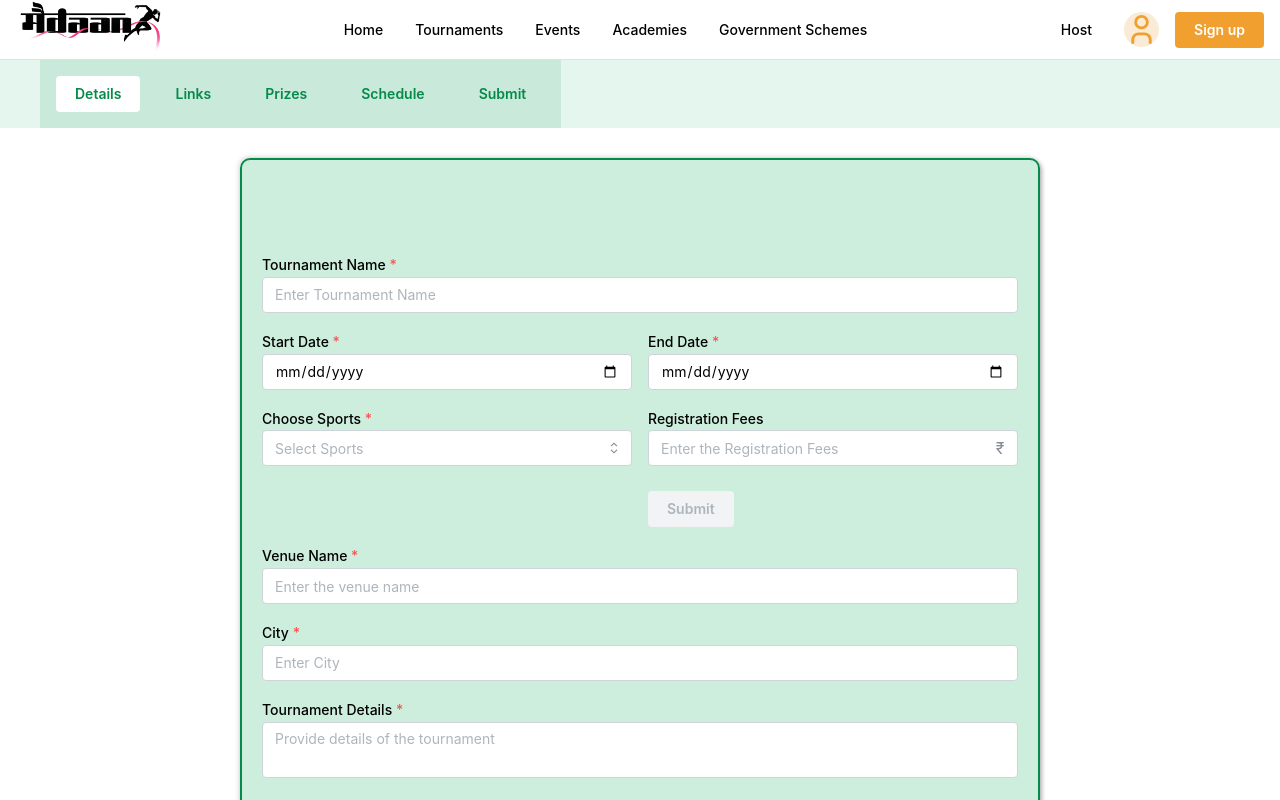
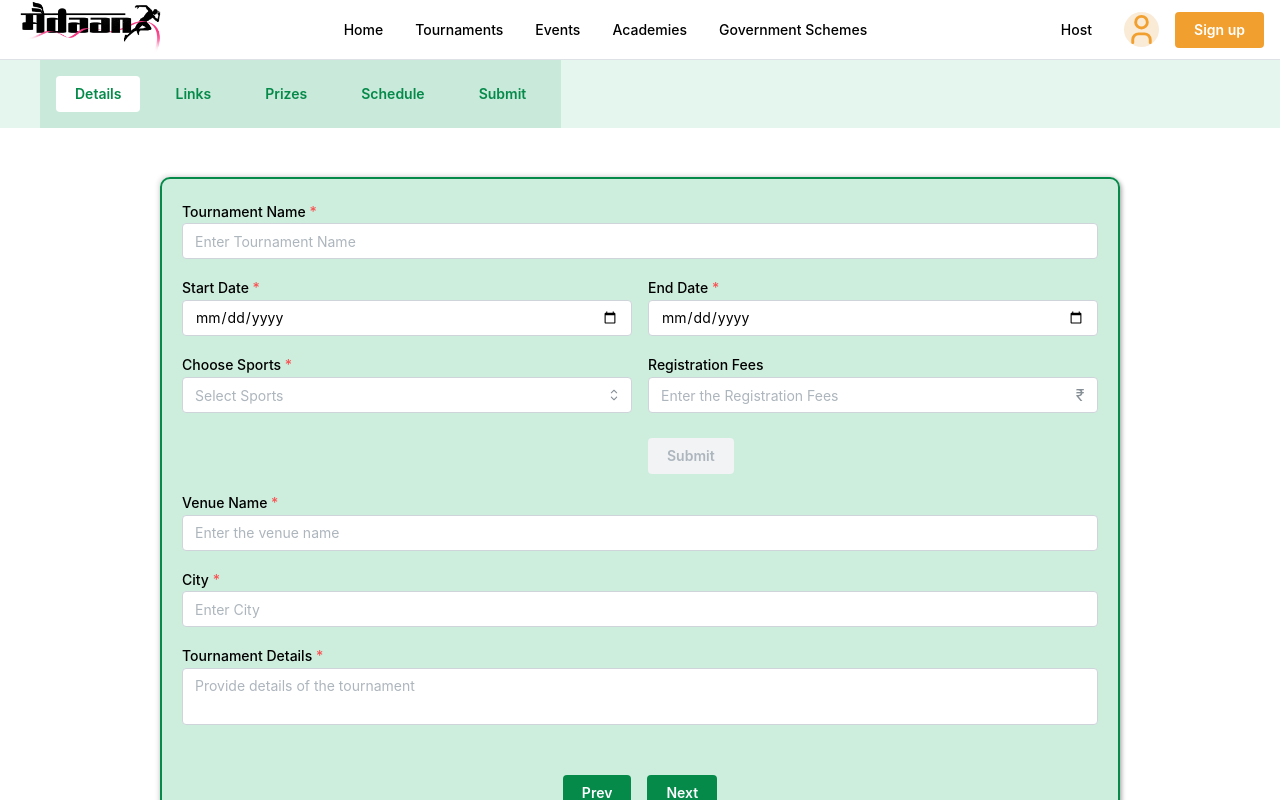
Before and after one commit to aditya-vardhan-singh/Maidaan, a React (Vite) app in the folder client/: page /hosting in a window 1280 px wide. Both pictures are taken after a click on the button "Oraganize Your Tournament". Shown: the top 800 px of the page. Built offline with nearby package versions, Linux system fonts and the light colour scheme.

Commit message:
host form box change

```diff
--- a/client/src/components/Apheader/Apheader.module.css
+++ b/client/src/components/Apheader/Apheader.module.css
@@ -7,6 +7,9 @@
     background-position: center;
     margin-top: 0%;
     height: 70vh;
+    display: flex;
+    justify-content: center;
+    align-items: center;
 
     @media (max-width: $mantine-breakpoint-xs) {
       padding-top: rem(80px);
@@ -24,12 +27,12 @@
 
   .title {
     font-weight: 800;
-    font-size: rem(50px);
+    font-size: rem(45px);
     letter-spacing: rem(-1px);
     padding-left: var(--mantine-spacing-md);
     padding-right: var(--mantine-spacing-md);
     color: var(--mantine-color-white);
-    margin-bottom: var(--mantine-spacing-xs);
+    /* margin-bottom: var(--mantine-spacing-xs); */
     text-align: center;
     display: flex;
     justify-content: center;
@@ -52,7 +55,7 @@
     color: var(--mantine-color-gray-0);
     text-align: center;
     font-size: rem(25px);
-    font-weight: 500;
+    font-weight: 400;
 
     @media (max-width: $mantine-breakpoint-xs) {
       font-size: var(--mantine-font-size-md);
--- a/client/src/components/HpForm/HpDetailPageLinks.tsx
+++ b/client/src/components/HpForm/HpDetailPageLinks.tsx
@@ -37,6 +37,7 @@ function HpDetailsPageLinks({ page, setPage, links, setLinks }: NavProps) {
   };
 
   return (
+    <div className={styles.box}>
     <Container mt={30} className={styles.formContainer}>
       <Grid>
         <Grid.Col span={8}>
@@ -111,6 +112,7 @@ function HpDetailsPageLinks({ page, setPage, links, setLinks }: NavProps) {
         </Button>
       </Group>
     </Container>
+    </div>
   );
 }
 
--- a/client/src/components/HpForm/HpDetailsPage.module.css
+++ b/client/src/components/HpForm/HpDetailsPage.module.css
@@ -1,9 +1,9 @@
 .formContainer {
-  padding: 2rem;
-  margin-top: 2%;
+  /* padding: 2rem; */
+  /* margin-top: 2%; */
   border-radius: 8px;
-  width: 800px;
-  height: 800px;
+  /* width: 800px;
+  height: 800px; */
   display: flex;
   flex-direction: column;
   justify-content: center;
@@ -18,6 +18,19 @@
   margin-bottom: 10%;
 
 }
+
+.box{
+
+  margin-top: 2%;
+  width: 100%;
+  height: 800px;
+  display: flex;
+  flex-direction: column;
+  justify-content: center;
+  align-items: center;
+
+}
+
 .Tickbox{
   display: flex;
 justify-content: space-between;
--- a/client/src/components/HpForm/HpDetailsPage.tsx
+++ b/client/src/components/HpForm/HpDetailsPage.tsx
@@ -63,6 +63,7 @@ function HpDetailsPage({ page, setPage, details, setDetails }: NavProps) {
 
   const [selectedOption, setSelectedOption] = useState<string | null>(null);
   return (
+    <div className={styles.box}>
     <Container mt={30} className={styles.formContainer}>
       <Grid>
         <Grid.Col span={12}>
@@ -182,6 +183,7 @@ function HpDetailsPage({ page, setPage, details, setDetails }: NavProps) {
         </Button>
       </Group>
     </Container>
+    </div>
   );
 }
 
--- a/client/src/components/HpForm/HpDetailsubmit.tsx
+++ b/client/src/components/HpForm/HpDetailsubmit.tsx
@@ -29,6 +29,7 @@ export function HpDetailsubmit({
   };
 
   return (
+    <div className={classes.box}>
     <Container className={classes.formContainer}>
       <div className={classes.registrationStatusContainer}>
         <Select
@@ -120,5 +121,6 @@ export function HpDetailsubmit({
         <Button color="#058A4A">Your Profile</Button>
       </Group>
     </Container>
+    </div>
   );
 }
--- a/client/src/components/HpForm/HpFormPrizePage.tsx
+++ b/client/src/components/HpForm/HpFormPrizePage.tsx
@@ -25,6 +25,8 @@ interface Prize {
 
 function HpFormPrizePage({ page, setPage, prize, setPrize }: NavProps) {
   return (
+    <div className={styles.box}>
+
     <Container mt={30} className={styles.formContainer} >
       <Grid >
         <Group>
@@ -107,6 +109,7 @@ function HpFormPrizePage({ page, setPage, prize, setPrize }: NavProps) {
         </Button>
       </Group>
     </Container>
+    </div>
   );
 }
 
--- a/client/src/components/HpForm/HpSchedulePage.tsx
+++ b/client/src/components/HpForm/HpSchedulePage.tsx
@@ -58,6 +58,7 @@ function HpSchdulePage({ page, setPage, schedules, setSchedules }: NavProps) {
   };
 
   return (
+    <div className={styles.box}>
     <Container mt={30} className={styles.formContainer}>
       {schedules.map((schedule, index) => (
         <div key={index} className={styles.scheduleContainer}>
@@ -161,6 +162,7 @@ function HpSchdulePage({ page, setPage, schedules, setSchedules }: NavProps) {
         </Button>
       </Group>
     </Container>
+    </div>
   );
 }
 
```
